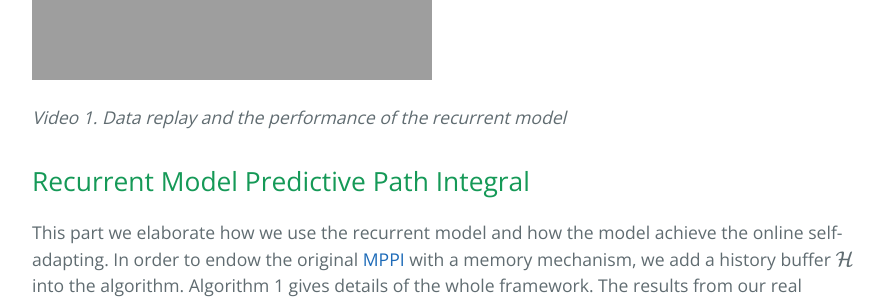
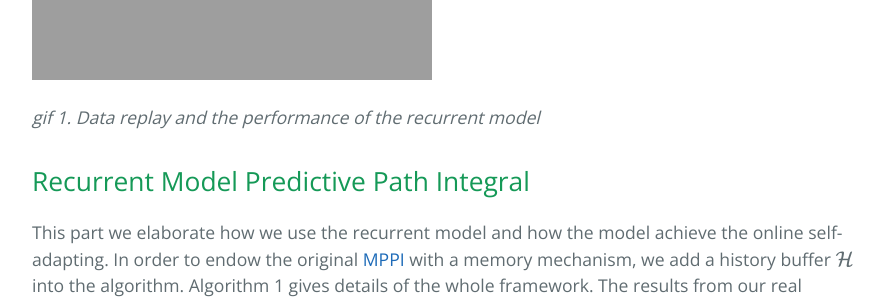
Before and after one commit to Smilels/Smilels.github.io, a Jekyll site: the page built from _posts/2020-08-12-Self-Adapting-Recurrent-Models-for-Object-Pushing-from-Learning-in-Simulation.md, in a window 1280 px wide and 900 px high, scrolled down 2089 px. Shown: the part 155-455 px from the top of the window, without its empty margins (192-1076 px from the left). Built offline with Jekyll 4.4.1, drawn with Linux system fonts in a browser that asks for light colours; formulas are drawn with MathJax 3.

Commit message:
first blog

```diff
--- a/_posts/2020-08-12-Self-Adapting-Recurrent-Models-for-Object-Pushing-from-Learning-in-Simulation.md
+++ b/_posts/2020-08-12-Self-Adapting-Recurrent-Models-for-Object-Pushing-from-Learning-in-Simulation.md
@@ -29,9 +29,9 @@
 
 Now let's see how the recurrent model perform. In the video you can see the data replay (two objects of size L and S in the left column) which is used to train the LSTM and the trained result of the network (two objects in the right column). The video shows 50 motion steps in which the first 5 steps are fixed used as the "warm-up stage" for the LSTM and the 45 steps after are the prediction results from the network. The network take the latest 5 history steps from the trajectory as input. The whole prediction trajectory is a recurrent sequence from the network output.
 
-![Recurrent model performance]({{ site.url }}/data/videos/self-adapting-motion-prediction.mp4)
+![Recurrent model performance]({{ site.url }}/data/videos/self-adapting-motion-prediction.gif)
 {: style="width: 100%;" class="center"}
-*Video 1. Data replay and the performance of the recurrent model*
+*gif 1. Data replay and the performance of the recurrent model*
 
 ## Recurrent Model Predictive Path Integral
 
```
Also changed, not shown: 1 other file.
